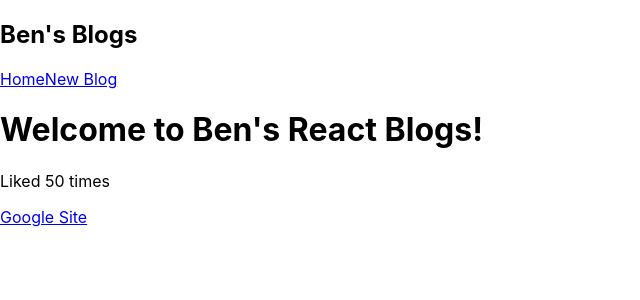
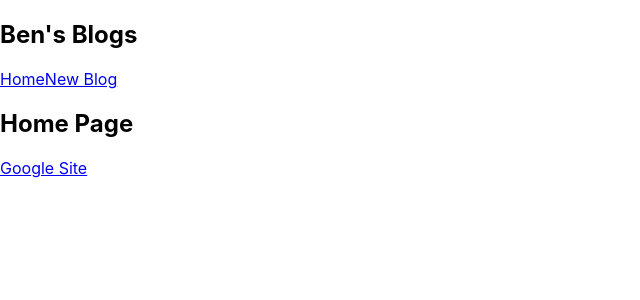
Before and after one commit to Ben8120/react-site, a React (Create React App) app: page / in a window 1280 px wide. Shown: the top 300 px of the page, without its empty margins (0-640 px from the left). Built offline with nearby package versions, Linux system fonts and the light colour scheme.

Commit message:
added screens folder

```diff
--- a/src/App.js
+++ b/src/App.js
@@ -1,4 +1,6 @@
 import Navbar from "./components/Navbar";
+
+import Home from "./screens/Home";
 
 function App() {
   const title = "Welcome to Ben's React Blogs!";
@@ -9,8 +11,7 @@ function App() {
   return (
     <div>
     <Navbar />
-      <h1>{title}</h1>
-      <p>Liked {likes} times</p>
+      <Home />
 
       <a href={ link }>Google Site</a>
     </div>
--- /dev/null
+++ b/src/screens/Home.js
@@ -0,0 +1,9 @@
+const Home = () => {
+    return (
+        <div className="home">
+            <h2>Home Page</h2>
+        </div>
+     );
+}
+
+export default Home;
```
